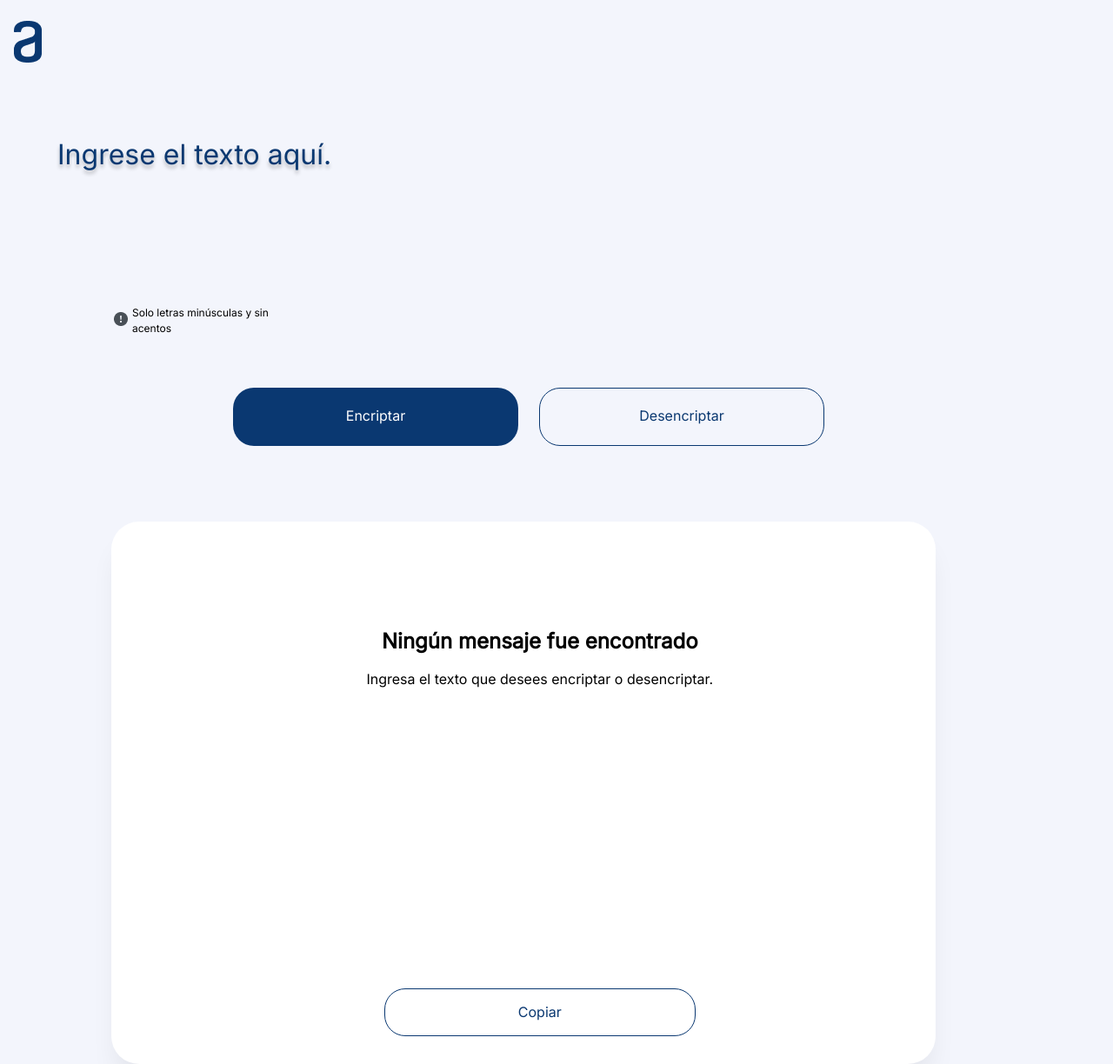
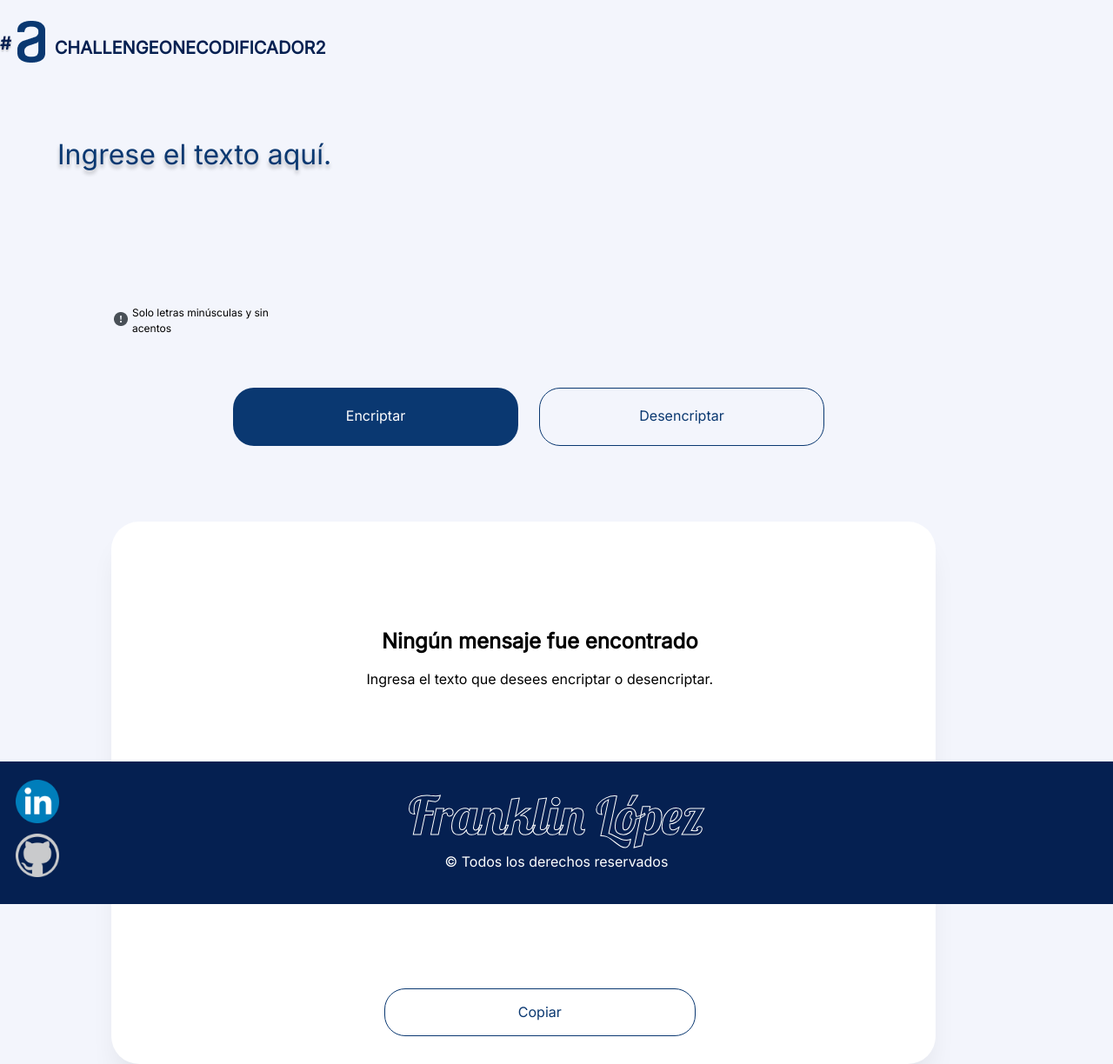
Before and after one commit to FranklinLop/challenge-oracle-decoder, a plain HTML site: page index.html in a window 1280 px wide. Shown: the whole page at 87% size. Drawn offline with Linux system fonts and the light colour scheme.

Commit message:
Actualizando el estilo de la pagina

```diff
--- a/index.html
+++ b/index.html
@@ -12,11 +12,23 @@
         <link rel="preconnect" href="https://fonts.googleapis.com">
         <link rel="preconnect" href="https://fonts.gstatic.com" crossorigin>
         <link href="https://fonts.googleapis.com/css2?family=Inter&display=swap" rel="stylesheet">
+        <link rel="preconnect" href="https://fonts.googleapis.com">
+        <link rel="preconnect" href="https://fonts.gstatic.com" crossorigin>
+        <link href="https://fonts.googleapis.com/css2?family=Lobster&display=swap" rel="stylesheet">
 
     </head>
 
     <body>
         <header>
+            <div class="contenedor">
+                <p class="contenedor__p">#</p>
+                <ul class="contenedor__ul">
+                    <li>ONE</li>
+                    <li>Oracle Next Education</li>
+                    <li>programming</li>
+                    <li>challengeonecodificador2</li>
+                </ul>
+            </div>
         </header>
 
         <main>
@@ -45,6 +57,19 @@
                 <button class="botones__button" onclick="btnDesencriptar()">Desencriptar</button>
             </div>
         </main>
+
+        <footer>
+            <h1 class="frank">Franklin López</h1>
+            <p class="copyright">&copy; Todos los derechos reservados</p>
+
+            <section class="logos">
+                <ul class="logos__ul">
+                    <li class="logos__ul-li"><a href="https://www.linkedin.com/in/franklinalejandrolopez/" target="_blank"><img src="imagenes/linkedincolor.png" alt="logo de linkedin" id="logo-linkedin"></a></li>
+                    <li class="logos__ul-li"><a href="https://github.com/FranklinLop" target="_blank"><img src="imagenes/github-blanco.png" alt="logo de github" id="logo-github"></a></li>
+                </ul>
+            </section>
+
+        </footer>
         <script src="script.js"></script>
     </body>
 </html>
--- a/style.css
+++ b/style.css
@@ -1,4 +1,3 @@
-
 body{
     background-color: #F3F5FC;
 }
@@ -6,9 +5,61 @@ body{
 header {
     background-image: url(imagenes/Top.png);
     background-repeat: no-repeat;
-    background-position: 16px 24px;
+    background-position: 40px 24px;
     width: 375px;
     height: 96px;
+}
+
+.contenedor{
+    display: flex;
+    width: 100%;
+    height: 50px;
+    color: #052051;
+    font-size: 50px;
+    font-family: 'Inter';
+    line-height: 60px;
+    font-weight: bold;
+
+    position: absolute;
+    top: 20px;
+    left: 0;
+
+
+    overflow: hidden;
+}
+
+.contenedor__p {
+    text-shadow: 0px 2px 2px rgba(0, 0, 0, 0.25);
+}
+
+.contenedor__ul{
+    list-style: none;
+    padding-left: 50px;
+    animation: cambiar 6s infinite;
+    text-transform: uppercase;
+}
+
+.contenedor__p, .contenedor__ul{
+    margin: 0;
+
+
+}
+
+@keyframes cambiar {
+
+    0% {margin-top: 0;}
+    20% {margin-top: 0;}
+
+    25% {margin-top: -60px;}
+    50% {margin-top: -60px;}
+
+    55% {margin-top: -120px;}
+    80% {margin-top: -120px;}
+
+    85% {margin-top: -180px;}
+    95% {margin-top: -180px;}
+    100% {margin-top: 0;}
+
 }
 
 .logo{
@@ -212,21 +263,85 @@ header {
     cursor: pointer;
 }
 
+footer{
+    background-color: #052051;
+    width: 100%;
+    height: 100px;
+    position: absolute;
+    bottom: -30%;
+    color: #ffffff;
+    font-family: 'Inter';
+    padding: 32px 0;
+}
+
+.frank{
+    display: flex;
+    text-align: center;
+    align-content: center;
+    justify-content: center;
+    font-size: 60px;
+    font-family: 'Lobster', cursive;
+
+    color: transparent;
+    -webkit-text-stroke: white 1px;
+
+}
+
+.copyright {
+    display: flex;
+    align-content: center;
+    text-align: center;
+    justify-content: center;
+    margin-top: 15px;
+}
+
+.logos{
+    position: absolute;
+    top: 10%;
+    left: 1%;
+
+}
+
+#logo-linkedin, #logo-github{
+    width: 50px;
+    padding: 5px;
+}
+
+
+
+
 @media screen and (max-width: 1280px){
 
 
     header {
         background-image: url(imagenes/Top.png);
         background-repeat: no-repeat;
-        background-position: 16px 24px;
+        background-position: 20px 24px;
         width: 100%;
         height: 96px;
+    }
+
+    .contenedor{
+        display: flex;
+        width: 100%;
+        height: 50px;
+        color: #052051;
+        font-size: 20px;
+        font-family: 'Inter';
+        line-height: 60px;
+
+        position: absolute;
+        top: 20px;
+        left: 0;
+
+
+        overflow: hidden;
     }
 
     .area-texto__textarea{
         position: absolute;
         width: 90%;
-        height: 25%;
+        height: 19%;
         left: 5%;
         top: 152px;
         font-family: 'Inter';
```
Also changed, not shown: imagenes/bg.jpg (added), imagenes/github-blanco.png (added), imagenes/github.png (added), imagenes/linkedin.png (added), imagenes/linkedincolor.png (added).
